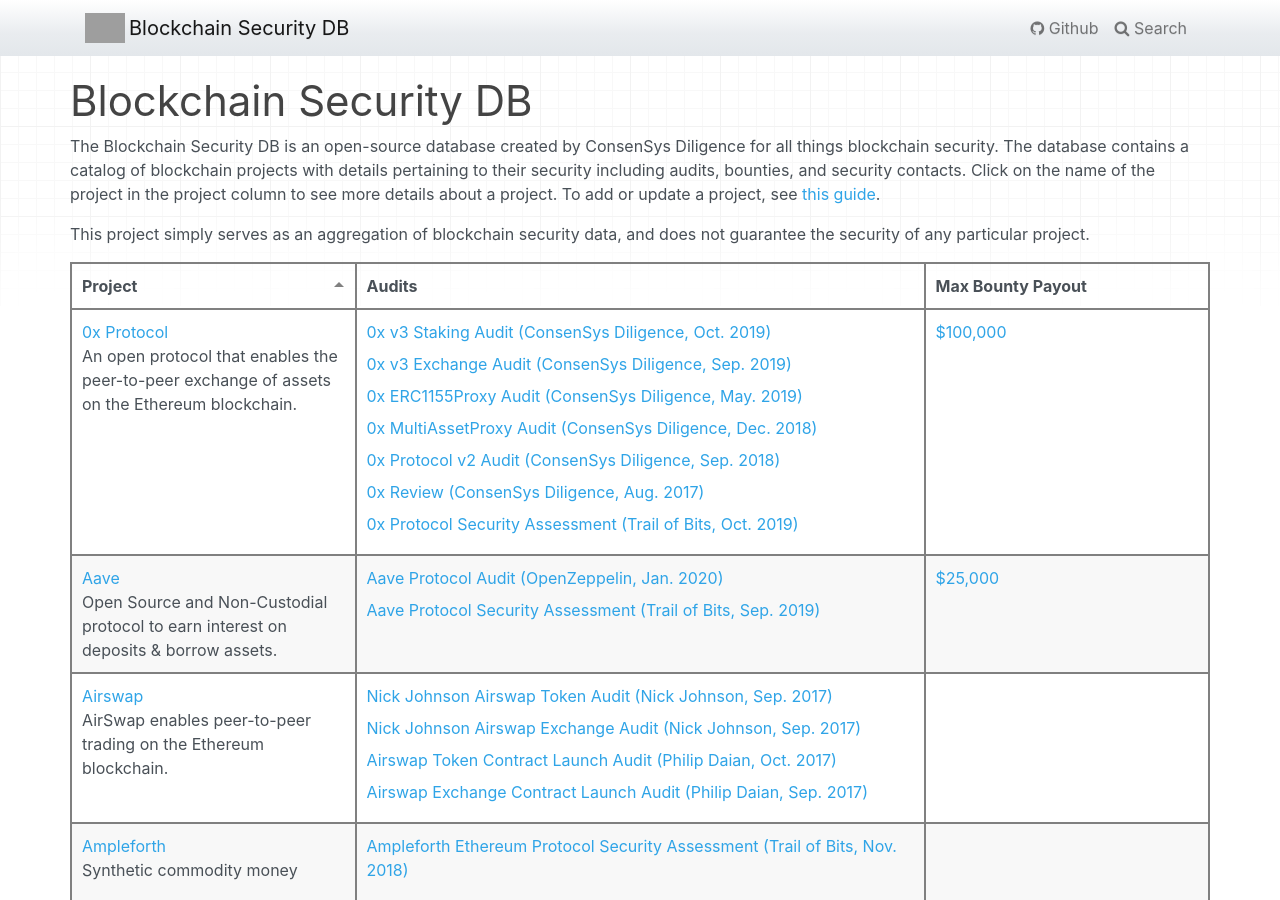
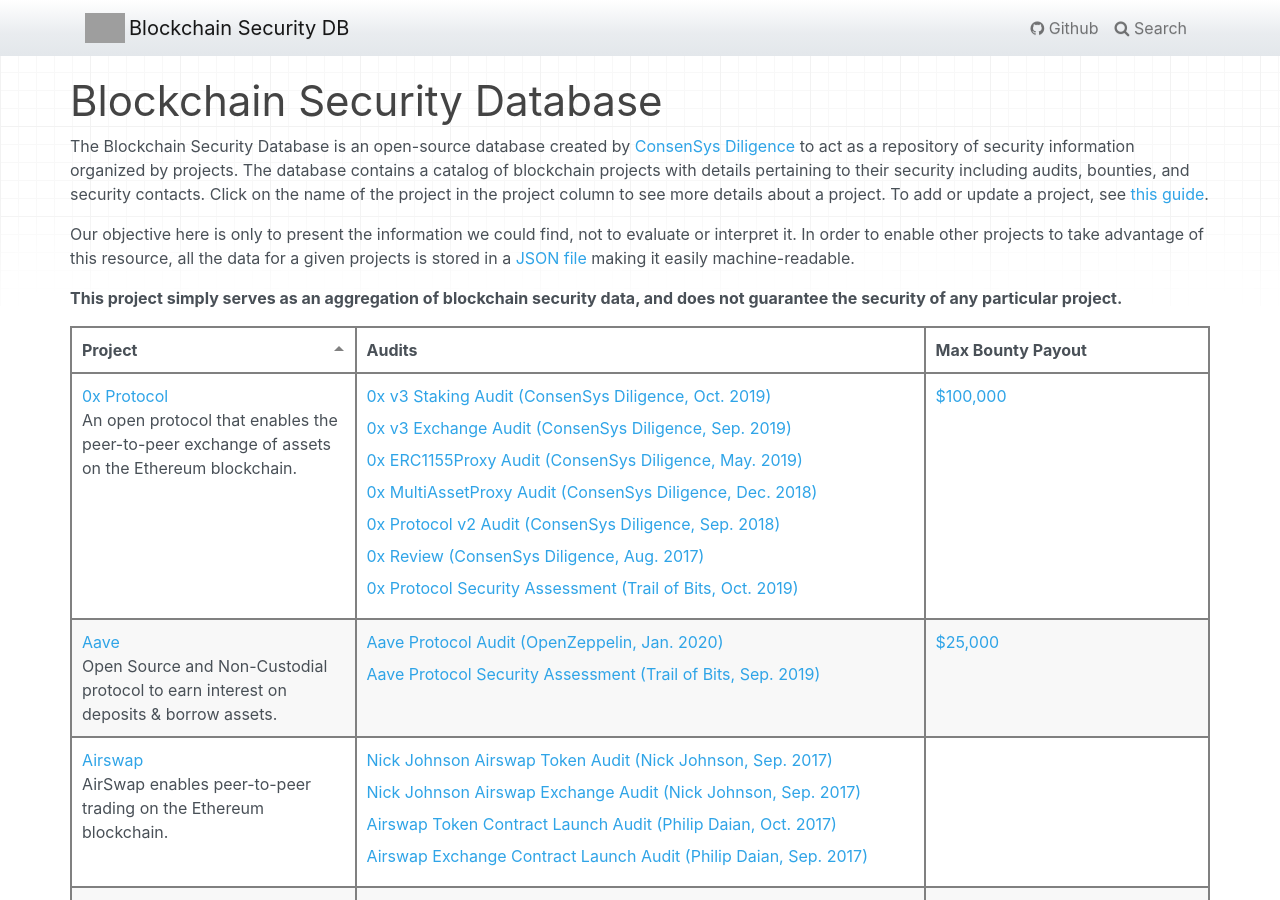
Before and after one commit to Consensys/blockchainSecurityDB, an MkDocs documentation site: the page built from docs/index.md, in a window 1280 px wide and 900 px high. Built offline with MkDocs 1.6.1, drawn with Linux system fonts in a browser that asks for light colours; grey boxes are pictures that could not be loaded.

Commit message:
Update header text

```diff
--- a/docs/index.md
+++ b/docs/index.md
@@ -1,8 +1,10 @@
-# Blockchain Security DB
+# Blockchain Security Database
 
-The Blockchain Security DB is an open-source database created by ConsenSys Diligence for all things blockchain security. The database contains a catalog of blockchain projects with details pertaining to their security including audits, bounties, and security contacts. Click on the name of the project in the project column to see more details about a project. To add or update a project, see [this guide](https://github.com/ConsenSys/blockchainSecurityDB#add-or-update-a-project).
+The Blockchain Security Database is an open-source database created by [ConsenSys Diligence](https://diligence.consensys.net/) to act as a repository of security information organized by projects. The database contains a catalog of blockchain projects with details pertaining to their security including audits, bounties, and security contacts. Click on the name of the project in the project column to see more details about a project. To add or update a project, see [this guide](https://github.com/ConsenSys/blockchainSecurityDB#add-or-update-a-project).
 
-This project simply serves as an aggregation of blockchain security data, and does not guarantee the security of any particular project.
+Our objective here is only to present the information we could find, not to evaluate or interpret it. In order to enable other projects to take advantage of this resource, all the data for a given projects is stored in a [JSON file](https://github.com/ConsenSys/blockchainSecurityDB/blob/master/projects) making it easily machine-readable.
+
+**This project simply serves as an aggregation of blockchain security data, and does not guarantee the security of any particular project.**
 
 |Project|Audits|Max Bounty Payout|
 |-------|------|-----------------|
```
